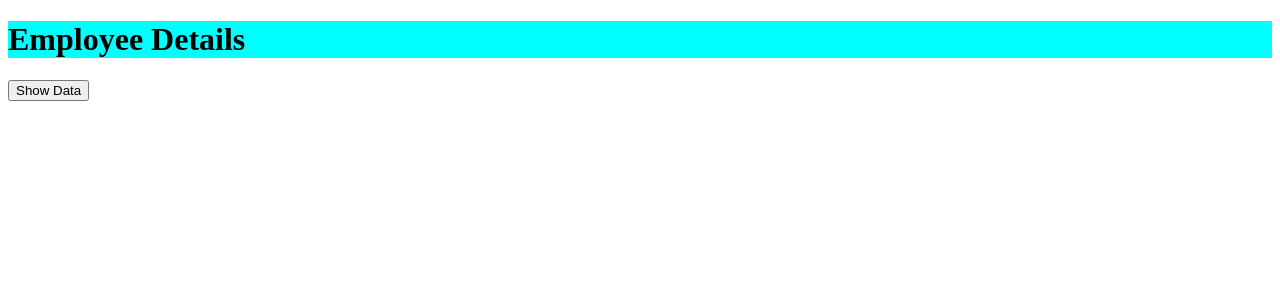
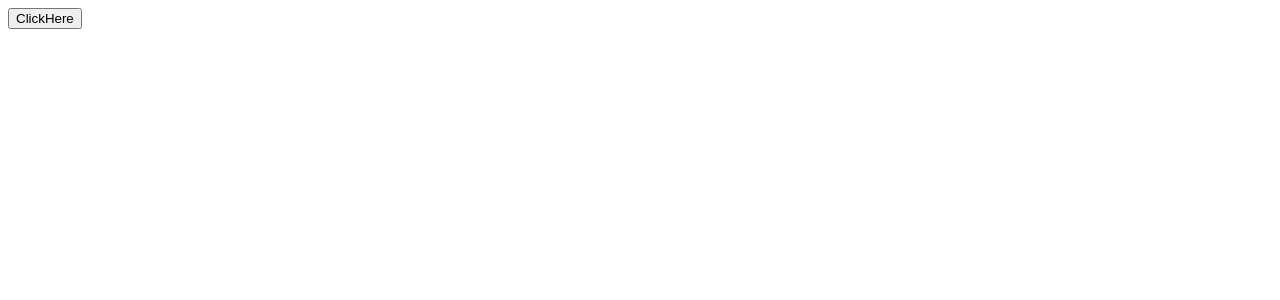
Before and after one commit to azartechnet/MERNSTACKBATCH_MRG_11, a React (Create React App) app in the folder Reactjs/my11batch/: page / in a window 1280 px wide. Shown: the top 300 px of the page. Built offline with nearby package versions, Linux system fonts and the light colour scheme.

Commit message:
Update index.js

```diff
--- a/Reactjs/my11batch/src/index.js
+++ b/Reactjs/my11batch/src/index.js
@@ -240,7 +240,7 @@ r1.render(<Sample text='Hello World'/>)*/
 
 //Changing the state object
 
-class Sample extends React.Component
+/*class Sample extends React.Component
 {
   constructor(props)
   {
@@ -283,4 +283,35 @@ showdata(){
 //ReactDOM.render(<Sample /> ,document.getElementById('root'));
 
 const r1=ReactDOM.createRoot(document.getElementById('root'))
-r1.render(<Sample /> )
+r1.render(<Sample /> )*/
+
+//React Event
+
+/*function Football()
+{
+   const shoot=()=>{
+    alert("Goal");
+   }
+   return(
+    <>
+      <button onClick={shoot}>ClickHere</button>
+    </>
+   )
+}
+
+const r1=ReactDOM.createRoot(document.getElementById('root'))
+r1.render(<Football/>)*/
+
+//React Event
+
+function Football()
+{
+    const shoot=(a)=>{
+        alert("Goal"+a);
+    }
+    return(
+        <button onClick={()=>shoot("Argument!!")}>ClickHere</button>
+    )
+}
+const r1=ReactDOM.createRoot(document.getElementById('root'))
+r1.render(<Football/>)
```
